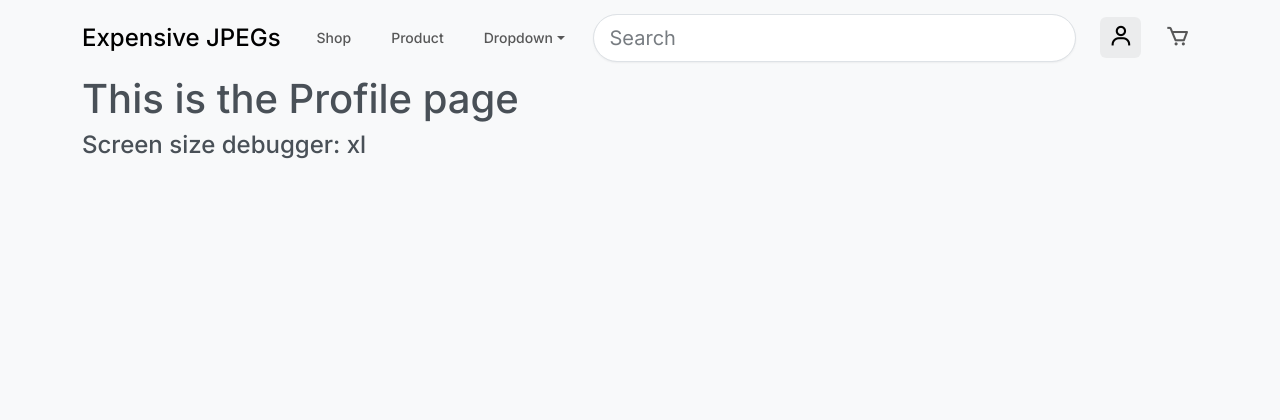
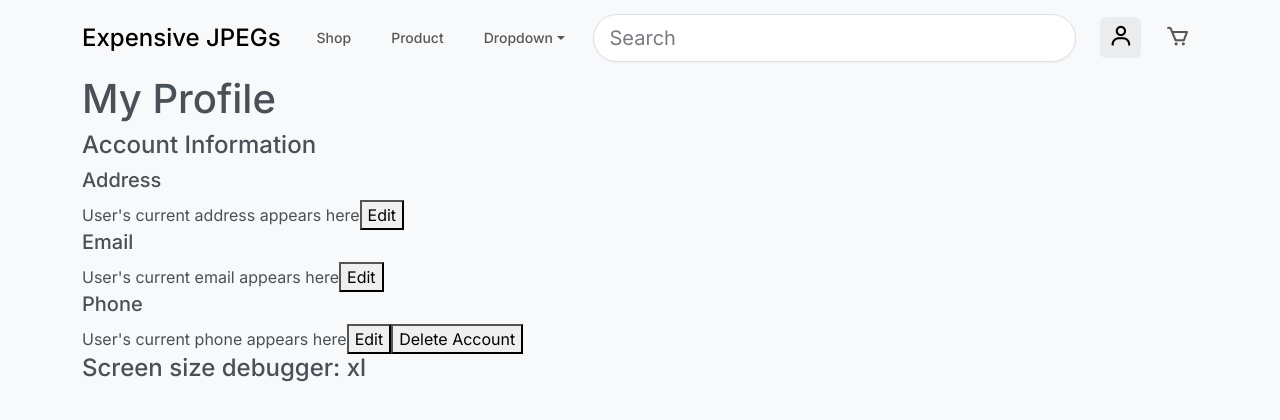
Before and after one commit to DennisPing/digital-art-marketplace-frontend, a React (Create React App) app: page /profile in a window 1280 px wide. Shown: the top 420 px of the page. Built offline with nearby package versions, Linux system fonts and the light colour scheme.

Commit message:
Account info fields

```diff
--- a/src/profile/index.js
+++ b/src/profile/index.js
@@ -1,8 +1,30 @@
 const ProfileComponent = () => {
   return (
     <div>
-      <h1>This is the Profile page</h1>
+      <h1>My Profile</h1>
+
+        <h4>Account Information</h4>
+
+        <h5>Address</h5>
+        User's current address appears here
+        <button type="button">Edit</button>
+      <h5>Email</h5>
+        User's current email appears here
+        <button type="button">Edit</button>
+        <h5>Phone</h5>
+        User's current phone appears here
+        <button type="button">Edit</button>
+
+        <button type="button">Delete Account</button>
+
+
     </div>
+
+
+
+
+
+
   );
 };
 
```
